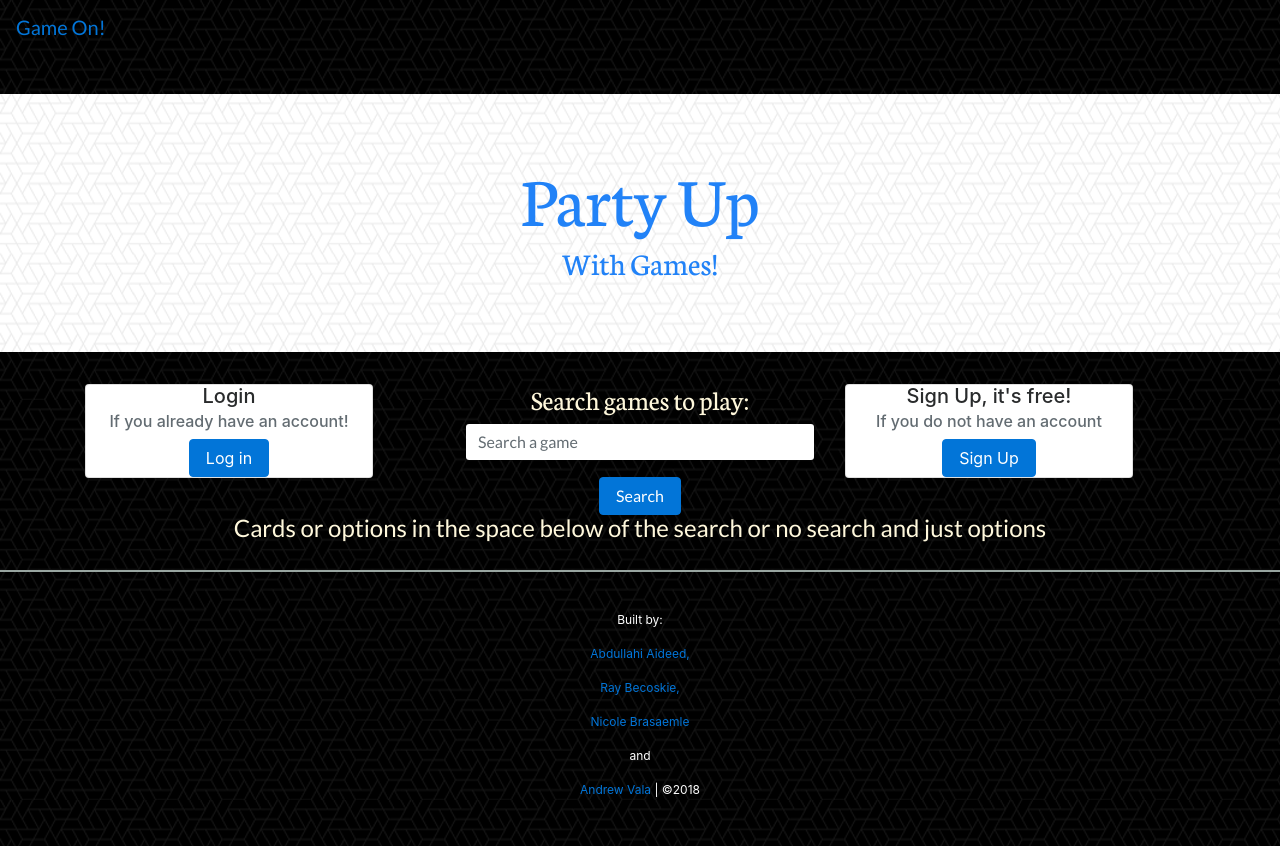
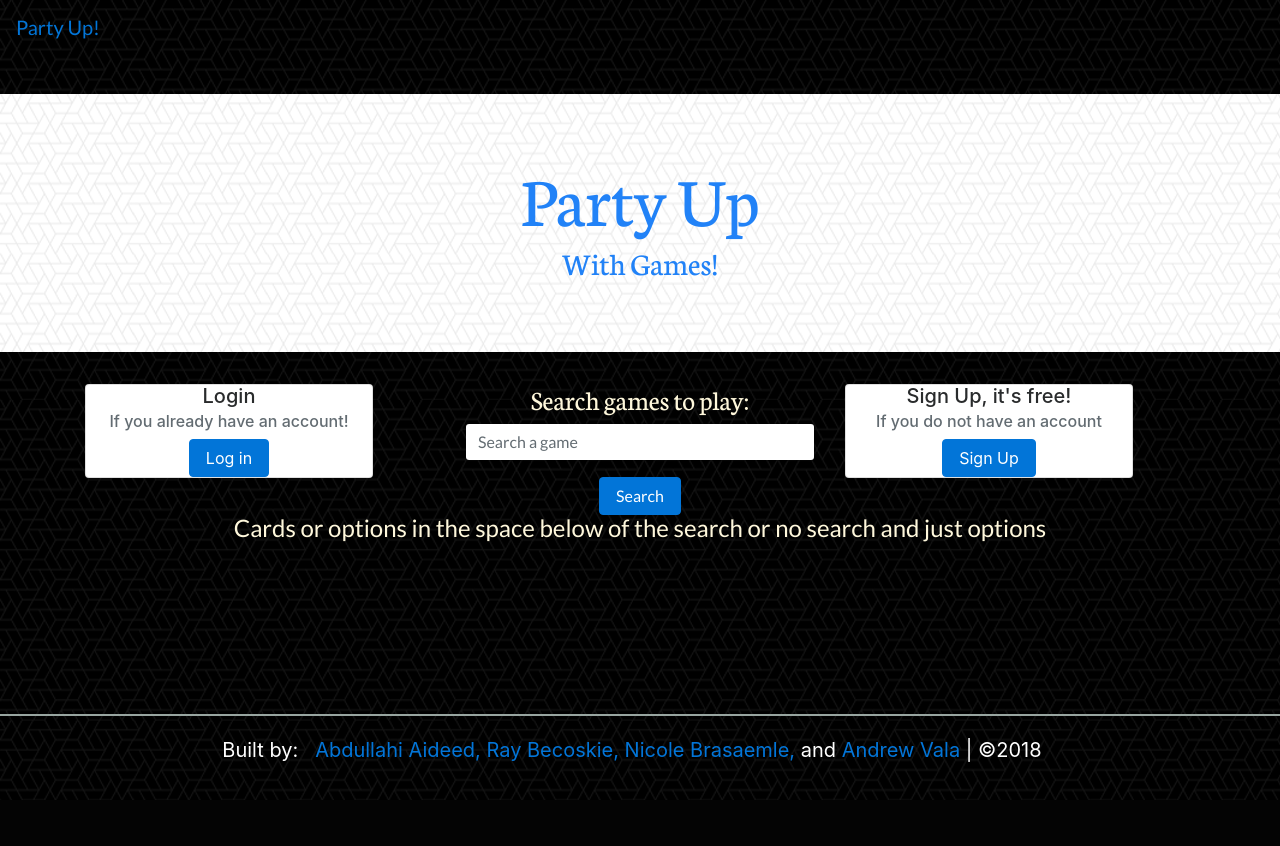
Before and after one commit to nbrasaemle/Party-Up-With-Games, a Node project: template views/index.handlebars in a window 1280 px wide. After the commit the page ends 800 px from the top, so only its background shows below. Run offline with Node 20 templates, Linux system fonts and the light colour scheme; the template is opened without the code that fills it, so the values that code supplies are empty; some libraries are stand-ins or nearby versions.

Commit message:
updated schema and fixed footer

```diff
--- a/models/schema.sql
+++ /dev/null
@@ -1,4 +0,0 @@
--- Drops the "gamefinder_db" if it exists currently --
-DROP DATABASE IF EXISTS gamefinder_db;
--- Creates the "gamefinder_db" database --
-CREATE DATABASE IF NOT EXISTS gamefinder_db;
--- a/public/styles/styles.css
+++ b/public/styles/styles.css
@@ -1,13 +1,20 @@
+HTML {
+  min-height: 100%;
+}
+
+body {
+  background-image: url("../images/what-the-hex-dark.png");
+}
+
 .list-group-item {
   line-height: 2.5;
 }
+
 /* Backgrounds */
 .bkgd {
   background-image: url("../images/what-the-hex.png");
 }
-body {
-  background-image: url("../images/what-the-hex-dark.png");
-}
+
 /* Font Styling: */
 .font, h3 {
   font-family: 'Neuton', serif;
@@ -29,6 +36,7 @@ h3, h4, .font {
 .col-sm-4 {
   text-align: center;
 }
+
 .nav-btn{
   margin:5px;
 }
@@ -36,19 +44,19 @@ h3, h4, .font {
 /* Footer */
 .footer{
   color: white;
-	text-align:center;
-	line-height:1.5;
+	text-align: center;
+	line-height: 1.5;
 	padding: 15px;
 	font-size:12px;
 	border-top: solid 2px rgb(152, 165, 160);
-	margin-top: 20px;
+  margin-top: 20px;
+  min-width: 100%;
+  position: fixed;
+  bottom: 0;
+  z-index: 9999;
 }
 
-
 /*Map CSS*/
-HTML {
-  min-height: 100%;
-}
 
 .list-group-item {
   line-height: 2.5;
@@ -61,8 +69,3 @@ HTML {
   min-height: 200px;
   max-height: 400px;
 }
-
-/* .labelStyle{
-  font: 400 34px 'Catamaran', sans-serif;
-  font-weight: bold!important;
-} */
--- a/routes/apiRoutes.js
+++ b/routes/apiRoutes.js
@@ -1,6 +1,7 @@
 var db = require("../models");
 
 module.exports = function(app) {
+  /*
   // Get all examples
   app.get("/api/examples", function(req, res) {
     db.Example.findAll({}).then(function(dbExamples) {
@@ -20,5 +21,5 @@ module.exports = function(app) {
     db.Example.destroy({ where: { id: req.params.id } }).then(function(dbExample) {
       res.json(dbExample);
     });
-  });
+  });*/
 };
--- a/routes/auth.js
+++ b/routes/auth.js
@@ -18,14 +18,12 @@ module.exports = function(app, passport) {
     "/signin",
     passport.authenticate("local-signin", {
       successRedirect: "/dashboard",
-
       failureRedirect: "/signin"
     })
   );
 
   function isLoggedIn(req, res, next) {
     if (req.isAuthenticated()) return next();
-
     res.redirect("/signin");
   }
 };
--- a/routes/htmlRoutes.js
+++ b/routes/htmlRoutes.js
@@ -13,6 +13,7 @@ module.exports = function(app) {
     res.render("signin");
   });
 
+  /*
   // Load example page and pass in an example by id
   app.get("/example/:id", function(req, res) {
     db.Example.findOne({ where: { id: req.params.id } }).then(function(
@@ -22,7 +23,7 @@ module.exports = function(app) {
         example: dbExample
       });
     });
-  });
+  });*/
 
   // Render 404 page for any unmatched routes
   app.get("*", function(req, res) {
--- a/server.js
+++ b/server.js
@@ -13,7 +13,9 @@ var PORT = process.env.PORT || 3000;
 // Middleware
 app.use(bodyParser.urlencoded({ extended: false }));
 app.use(bodyParser.json());
-app.use(express.static("public"));
+// app.use(express.static("/public"));
+// Static directory to be served
+app.use(express.static(__dirname + "/public"));
 
 // For Passport
 app.use(
--- a/views/index.handlebars
+++ b/views/index.handlebars
@@ -1,5 +1,5 @@
 <nav class="navbar navbar-expand-lg navbar-dark bg-dark">
-  <a class="navbar-brand fontTwo" href="index.html">Game On!</a>
+  <a class="navbar-brand fontTwo" href="index.html">Party Up!</a>
   <button class="navbar-toggler" type="button" data-toggle="collapse" data-target="#navbarNav" aria-controls="navbarNav" aria-expanded="false"
     aria-label="Toggle navigation">
     <span class="navbar-toggler-icon"></span>
@@ -81,20 +81,15 @@
   </div>
 </div>
 
-<nav class="navbar sticky-bottom justify-content-center navbar-dark bg-dark footer">
-  <p class="navbar-brand" id="copyright">
-    <p>Built by:</p>
-    <p>
-      <a class="author" href="https://github.com/aideed4" target="_blank"> Abdullahi Aideed,</a>
+<div class="footerContainer">
+  <div class="navbar sticky-bottom justify-content-center navbar-dark bg-dark footer">
+    <p class="navbar-brand" id="copyright">
+      Built by:&nbsp;&nbsp;
+      <a class="author" href="https://github.com/aideed4" target="_blank"> Abdullahi Aideed, </a>
+      <a class="author" href="https://github.com/becoskie" target="_blank">Ray Becoskie, </a>
+      <a class="author" href="https://github.com/nbrasaemle" target="_blank">Nicole Brasaemle, </a>
+      and
+      <a class="author" href="https://github.com/awvala" target="_blank">Andrew Vala</a>&nbsp;|&nbsp;&copy;2018
     </p>
-    <p>
-      <a class="author" href="https://github.com/becoskie" target="_blank"> Ray Becoskie,</a>
-    </p>
-    <p>
-      <a class="author" href="https://github.com/nbrasaemle" target="_blank"> Nicole Brasaemle</a>
-    </p>
-    <p>and</p>
-    <p>
-      <a class="author" href="https://github.com/awvala" target="_blank"> Andrew Vala</a>&nbsp;|&nbsp;&copy;2018</p>
-  </p>
-</nav>
+  </div>
+</div>
--- a/views/layouts/main.handlebars
+++ b/views/layouts/main.handlebars
@@ -1,18 +1,24 @@
 <!DOCTYPE html>
-<html>
+<html lang="en-us">
 
 <head>
   <meta charset="utf-8">
+  <meta name="viewport" content="width=device-width, initial-scale=1.0">
+  <meta http-equiv="X-UA-Compatible" content="ie=edge">
+  <title>Party Up!</title>
+  <!--  Favicon -->
+  <link href="/styles/images/favicon.ico" rel="icon" type="image/x-icon" />
+  <link href="/styles/images/favicon.ico" rel="shortcut icon" type="image/x-icon" />
+  <!-- Fonts -->
   <link rel="stylesheet" href="https://maxcdn.bootstrapcdn.com/bootstrap/4.0.0-beta.3/css/bootstrap.min.css">
   <link href="https://fonts.googleapis.com/css?family=Lato|Neuton" rel="stylesheet">
-  <link rel="stylesheet" href="/styles/styles.css" media="screen" title="no title" charset="utf-8">
-  <title>Game On!</title>
+  <link rel="stylesheet" href="/styles/styles.css">
+
+
 </head>
 
 <body>
   {{{body}}}
-
-
 
   <script src="https://code.jquery.com/jquery.js"></script>
   <script src="https://cdnjs.cloudflare.com/ajax/libs/popper.js/1.14.3/umd/popper.min.js" integrity="sha384-ZMP7rVo3mIykV+2+9J3UJ46jBk0WLaUAdn689aCwoqbBJiSnjAK/l8WvCWPIPm49"
@@ -22,6 +28,7 @@
   <script src="https://maps.googleapis.com/maps/api/js?key=AIzaSyAKgJ9RtC7USuIago4nSYEgJbn5yL_EnZw&callback=initMap&libraries=places,geometry"
     async defer></script>
   <script src="../public/js/index.js"></script>
+
 </body>
 
 </html>
--- a/views/profile.html
+++ b/views/profile.html
@@ -6,6 +6,8 @@
     <meta name="viewport" content="width=device-width, initial-scale=1.0">
     <meta http-equiv="X-UA-Compatible" content="ie=edge">
     <title>Profile: Party Up!</title>
+    <!--  Favicon -->
+    <link rel="shortcut icon" href="../public/images/favicon.ico" type="image/x-icon">
     <!-- Fonts -->
     <link href="https://fonts.googleapis.com/css?family=Lato|Neuton" rel="stylesheet">
     <!-- Bootstrap and CSS link -->
```
Also changed, not shown: models/example.js (deleted, +0 -7 lines), models/users.js (deleted, +0 -48 lines), public/js/index.js (+2 -6 lines), views/index.html (+16 -24 lines), public/images/favicon.ico (added), 1 other file.
